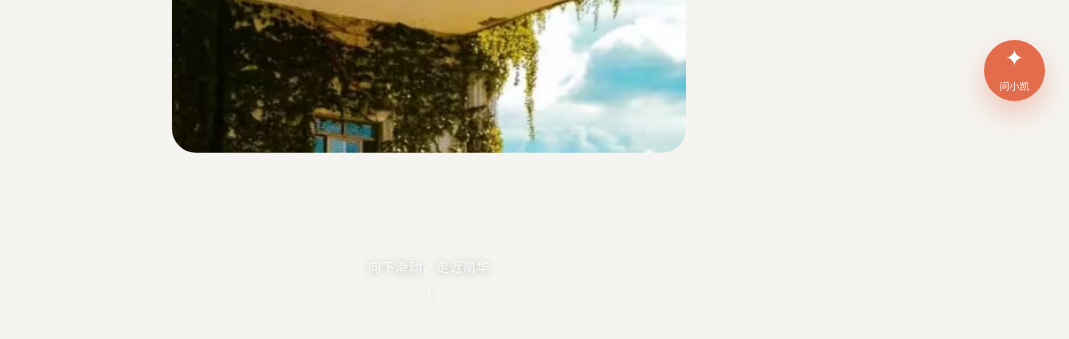
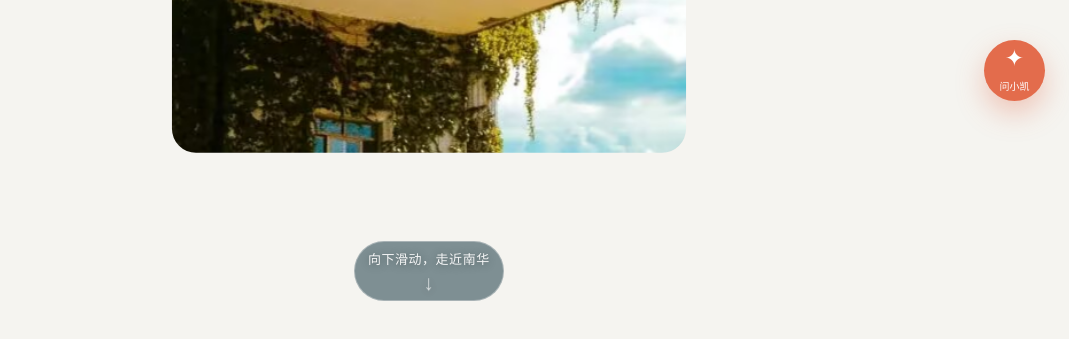
Before and after one commit to 007X-sudo/-, a plain HTML site: page index.html in a window 1280 px wide. Shown: the part 675-1014 px from the top of the page, without its empty margins (211-1280 px from the left). Drawn offline with Linux system fonts and the light colour scheme.

Commit message:
Make scroll hint more visible

```diff
--- a/styles.css
+++ b/styles.css
@@ -65,7 +65,7 @@ button { border: 0; cursor: pointer; color: inherit; }
 .scroll-expand-media { position: absolute; inset: 0; width: 100%; height: 100%; object-fit: cover; transform: scale(1.35); transform-origin: center; will-change: transform; user-select: none; -webkit-user-drag: none; }
 .scroll-expand-scrim { position: absolute; inset: 0; pointer-events: none; background: linear-gradient(to top, rgba(0,0,0,.72), rgba(0,0,0,.08) 48%, rgba(0,0,0,.32)); opacity: 0; }
 .scroll-expand-title { position: absolute; inset: 0; display: flex; align-items: center; justify-content: center; padding: 0 6%; color: #fff; font-size: clamp(30px, 7.5vw, 84px); font-weight: 700; letter-spacing: 0; line-height: 1.1; text-align: center; text-shadow: 0 2px 24px rgba(0,0,0,.45); pointer-events: none; will-change: opacity, transform; }
-.scroll-expand-hint { position: absolute; left: 0; right: 0; bottom: 1.25rem; display: grid; justify-items: center; gap: 2px; color: rgba(255,255,255,.88); font-size: 13px; letter-spacing: .04em; text-align: center; text-shadow: 0 1px 8px rgba(0,0,0,.35); pointer-events: none; will-change: opacity, transform; }
+.scroll-expand-hint { position: absolute; left: 0; right: 0; bottom: 1.25rem; width: max-content; max-width: calc(100% - 24px); margin: 0 auto; display: grid; justify-items: center; gap: 2px; padding: 6px 13px 7px; border: 1px solid rgba(255,255,255,.32); border-radius: 999px; color: rgba(255,255,255,.92); background: rgba(8,43,55,.5); font-size: 13px; letter-spacing: .04em; text-align: center; text-shadow: 0 1px 8px rgba(0,0,0,.35); pointer-events: none; will-change: opacity, transform; }
 .scroll-expand-hint b { display: block; color: #fff; font-size: 21px; line-height: 1; animation: hint-bounce 1.4s ease-in-out infinite; }
 @keyframes hint-bounce { 0%, 100% { transform: translateY(0); opacity: .68; } 50% { transform: translateY(6px); opacity: 1; } }
 .hero { position: relative; overflow: hidden; border-radius: 22px; padding: 48px; margin-bottom: 30px; color: #fff; background: linear-gradient(90deg, rgba(8,43,55,.92), rgba(16,80,100,.57)), url("assets/images/nanhualou.jpg") center/cover; box-shadow: 0 22px 54px rgba(8,43,55,.22); }
```
